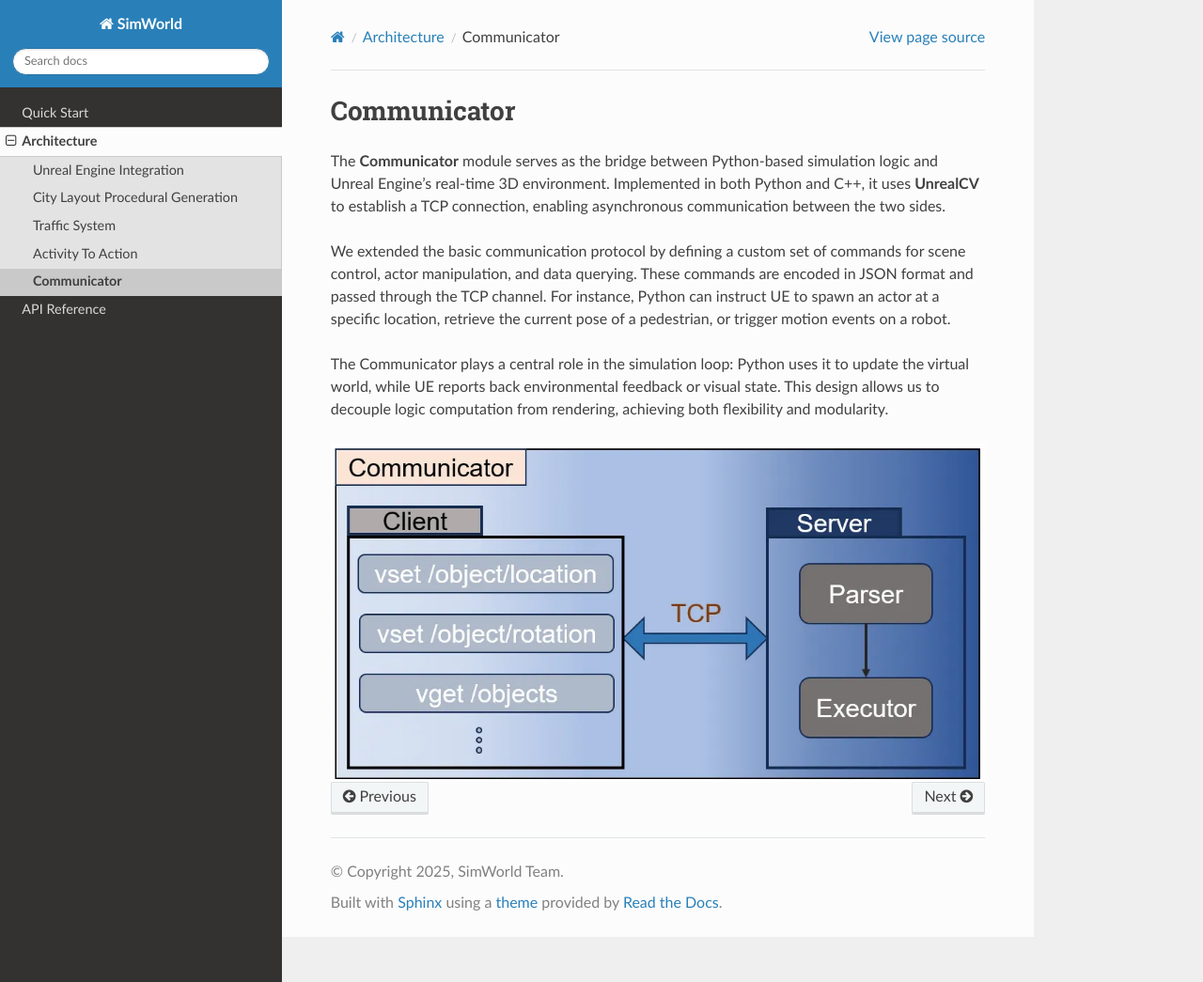
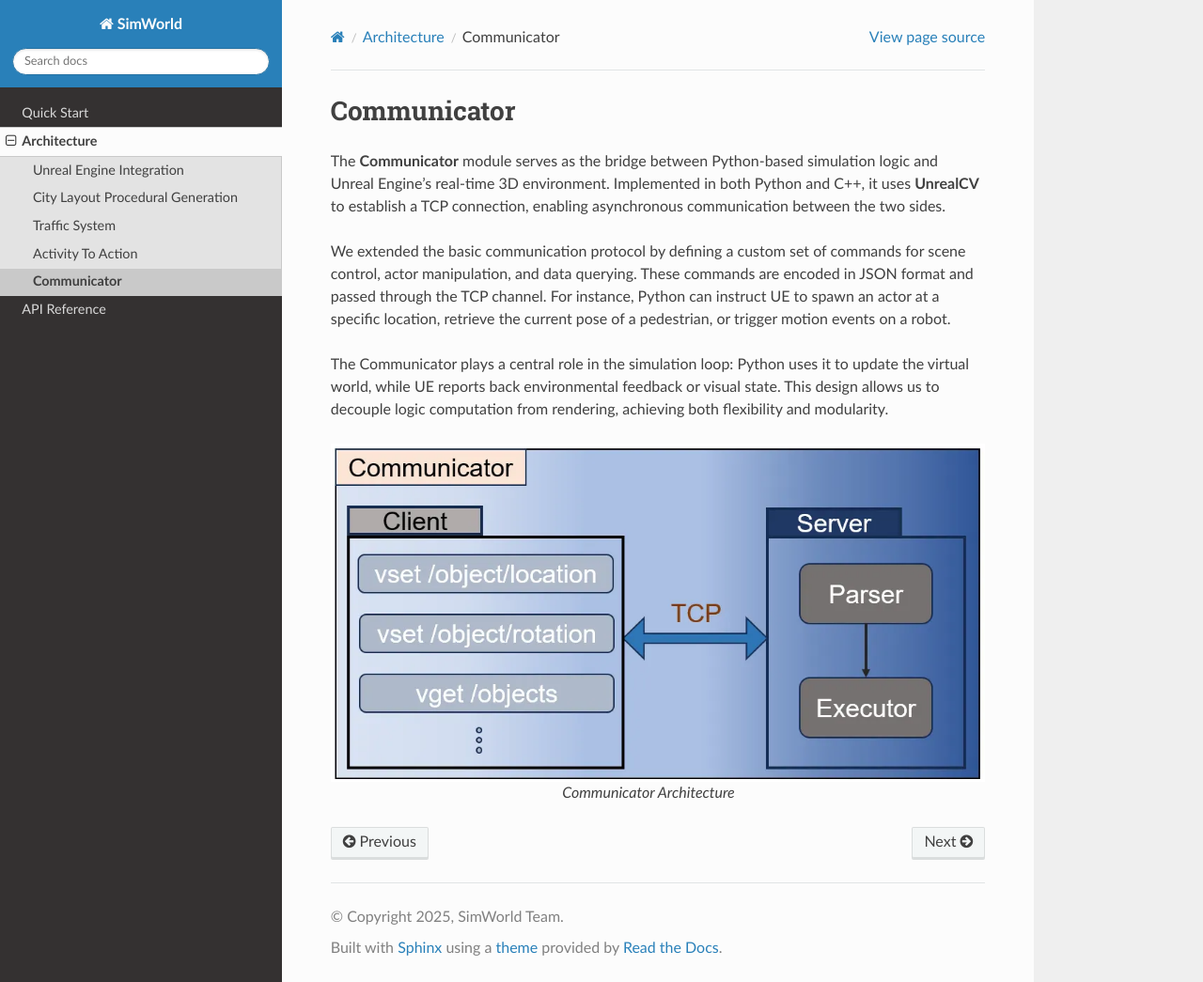
Before and after one commit to KoeYe/SimWorld-doc, a Sphinx documentation site: the page built from docs/source/architecture/communicator.rst, in a window 1280 px wide and 1045 px high. Shown: the whole window at 94% size. Built offline with Sphinx 7.4.7 and the Read the Docs theme 3.1.0, drawn with Linux system fonts in a browser that asks for light colours.

Commit message:
style: add caption to images

```diff
--- a/docs/source/architecture/communicator.rst
+++ b/docs/source/architecture/communicator.rst
@@ -7,7 +7,9 @@ We extended the basic communication protocol by defining a custom set of command
 
 The Communicator plays a central role in the simulation loop: Python uses it to update the virtual world, while UE reports back environmental feedback or visual state. This design allows us to decouple logic computation from rendering, achieving both flexibility and modularity.
 
-.. image:: ../assets/communicator.png
+.. figure:: ../assets/communicator.png
        :alt: Details Surround Building
        :width: 800px
        :align: center
+
+       Communicator Architecture
```
